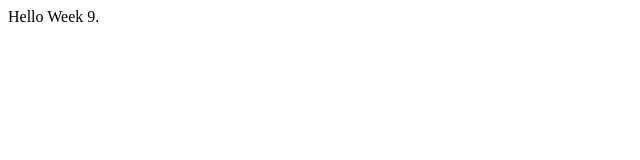
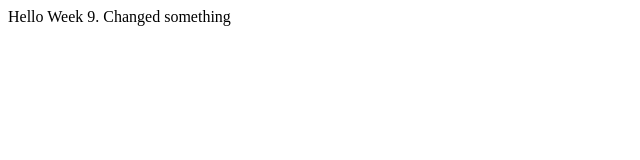
Before and after one commit to limziyun/week9, a website: page index.html in a window 1280 px wide. Shown: the whole page, without its empty margins (0-640 px from the left). Drawn offline with Linux system fonts and the light colour scheme.

Commit message:
Changed something and gonna commit now

```diff
--- a/index.html
+++ b/index.html
@@ -1,7 +1,7 @@
 <html>
   <body>
     <div id="app">
-      Hello Week 9.
+      Hello Week 9. Changed something
     </div>
   </body>
 </html>
```
